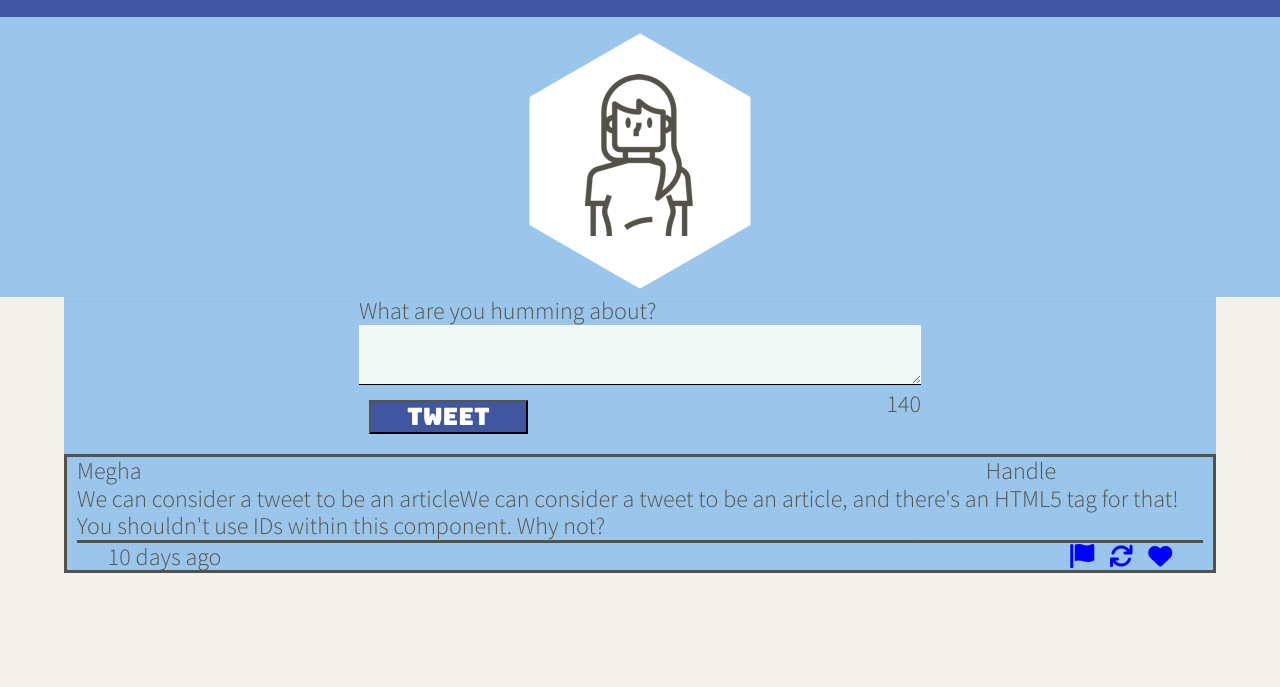
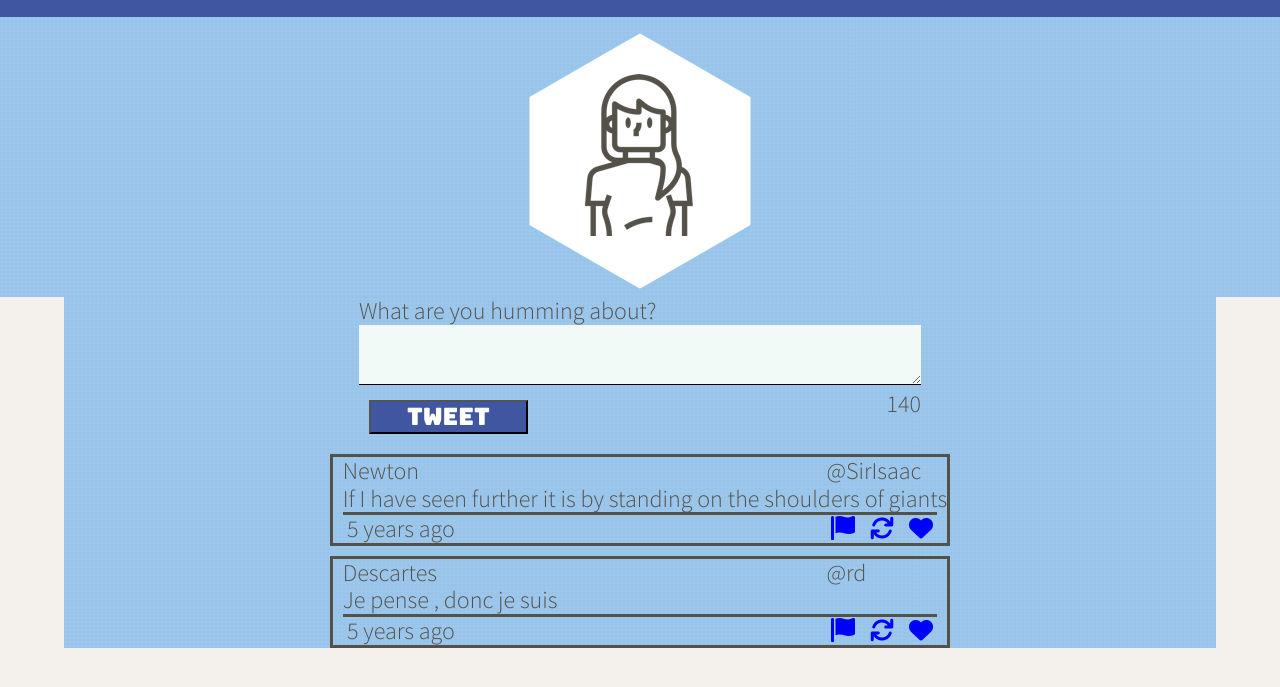
Before and after one commit to bhalemegha/tweeterApp, a website: page public/index.html in a window 1280 px wide. Shown: the part 103-790 px from the top of the page. Drawn offline with nearby package versions, Linux system fonts and the light colour scheme.

Commit message:
Add Tweet Data and create tweet container dynamically

```diff
--- a/public/index.html
+++ b/public/index.html
@@ -27,7 +27,7 @@
 
   <!-- External JS -->
   <script src="https://ajax.googleapis.com/ajax/libs/jquery/3.4.1/jquery.min.js"></script>
-
+  <script src="https://cdnjs.cloudflare.com/ajax/libs/timeago.js/4.0.2/timeago.min.js"></script>
   <!-- App JS -->
   <script type="text/javascript" src="/scripts/client.js"></script>
 </head>
@@ -77,6 +77,6 @@
   </div>
 </body>
 <script type="text/javascript" src="/scripts/composer-char-counter.js"></script>
-<script type="text/javascript" src="/scripts/tweet-add.js"></script>
+<!-- <script type="text/javascript" src="/scripts/tweet-add.js"></script> -->
 
 </html>
--- a/public/scripts/client.js
+++ b/public/scripts/client.js
@@ -3,6 +3,80 @@
  * jQuery is already loaded
  * Reminder: Use (and do all your DOM work in) jQuery's document ready function
  */
-const createTweetElement = function() {
+$(document).ready(function () {
+  const data = [
+    {
+      "user": {
+        "name": "Newton",
+        "avatars": "https://i.imgur.com/73hZDYK.png"
+        ,
+        "handle": "@SirIsaac"
+      },
+      "content": {
+        "text": "If I have seen further it is by standing on the shoulders of giants"
+      },
+      "created_at": 1461116232227
+    },
+    {
+      "user": {
+        "name": "Descartes",
+        "avatars": "https://i.imgur.com/nlhLi3I.png",
+        "handle": "@rd"
+      },
+      "content": {
+        "text": "Je pense , donc je suis"
+      },
+      "created_at": 1461113959088
+    }
+  ]
+  const createTweetElement = function (tweetData) {
+    const usrName = tweetData["user"]["name"];
+    const handle = tweetData["user"]["handle"];
+    const content = tweetData["content"]["text"];
+    const createdAt = timeago.format(tweetData["created_at"]);
+    const tweetContainer = document.querySelector('#tweet-container');
+    const textVal = "We can consider a tweet to be an articleWe can consider a tweet to be an article, and there's an HTML5 tag for that! You shouldn't use IDs within this component. Why not?"
+    const $container = $('<div class= "tweet-txt" style="border-style: solid;"></div>');
+    //$('tweet-container').append($container);
+    const $tweetHandle = $('<div>', {
+      'class': 'usertweetDiv'
+    }).appendTo($container);
+    console.log("in function");
+    $('<div>', {
+      'class': 'dateDiv',
+      'html': usrName
+    }).appendTo($tweetHandle);
 
-}
+    $('<div>', {
+      'html': handle
+    }).appendTo($tweetHandle);
+
+
+    $('<article>', {
+      'html': content
+    }).appendTo($container);
+
+    $iconsDivMain = $('<div>', {
+      'class': 'iconsDivMain'
+    }).appendTo($container);
+
+    $('<div>', {
+      'class': 'dateDiv',
+      'html': createdAt
+    }).appendTo($iconsDivMain);
+
+    $('<div>', {
+      'html': '<i class="fas fa-flag"></i><i class="fa fa-refresh" aria-hidden="true"></i><i class="fas fa-heart"></i>'
+    }).appendTo($iconsDivMain);
+    return $container;
+  }
+
+  const renderTweets = function (tweets) {
+    for (let tweet in tweets) {
+      const $tweetEle = createTweetElement(tweets[tweet])
+      $('#tweet-container').append($tweetEle);
+    }
+  }
+
+  renderTweets(data);
+});
--- a/server/data-files/initial-tweets.json
+++ b/server/data-files/initial-tweets.json
@@ -8,7 +8,7 @@
     "content": {
       "text": "If I have seen further it is by standing on the shoulders of giants"
     },
-    "created_at": 1637010991674
+    "created_at": 1637013587526
   },
   {
     "user": {
@@ -19,6 +19,6 @@
     "content": {
       "text": "Je pense , donc je suis"
     },
-    "created_at": 1637097391674
+    "created_at": 1637099987526
   }
 ]
```
